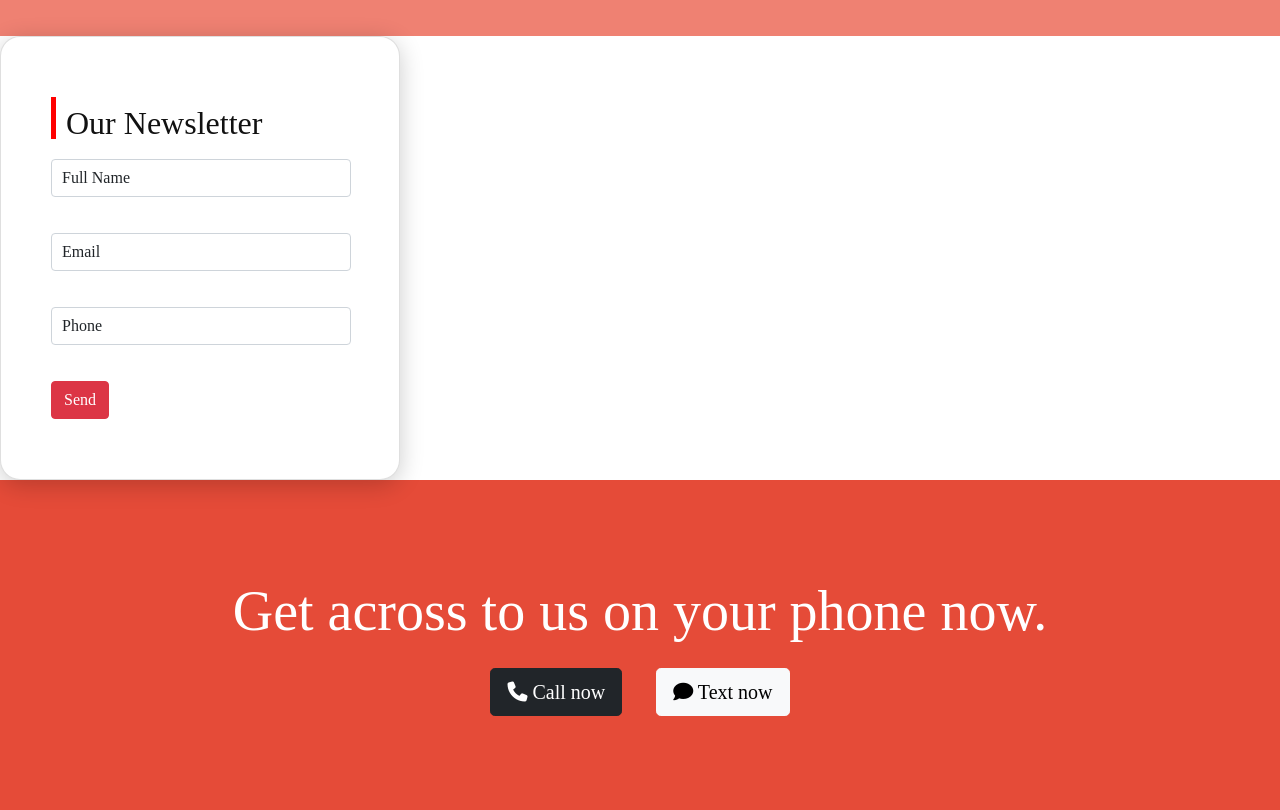
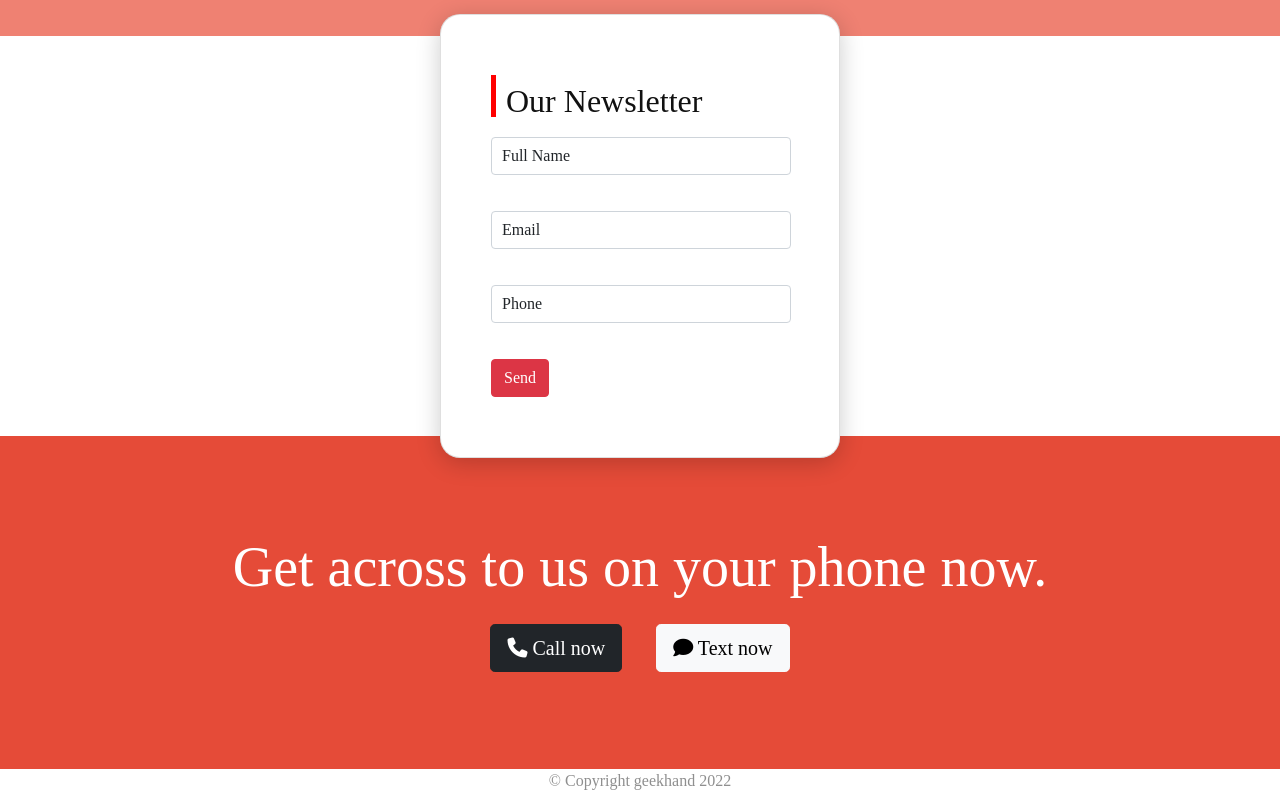
Before and after one commit to samibanks01/geekhand1.0, a plain HTML site: page index.html in a window 1280 px wide. Shown: the part 1915-2725 px from the top of the page. Drawn offline with nearby package versions, Linux system fonts and the light colour scheme.

Commit message:
I pushed my most recent commit

```diff
--- a/css/styles.css
+++ b/css/styles.css
@@ -119,7 +119,7 @@ p {
   padding: 20px 20px 50px;
 }
 
-.price {
+.news1 {
   height: 50vh;
   display: flex;
   justify-content: center;
```
